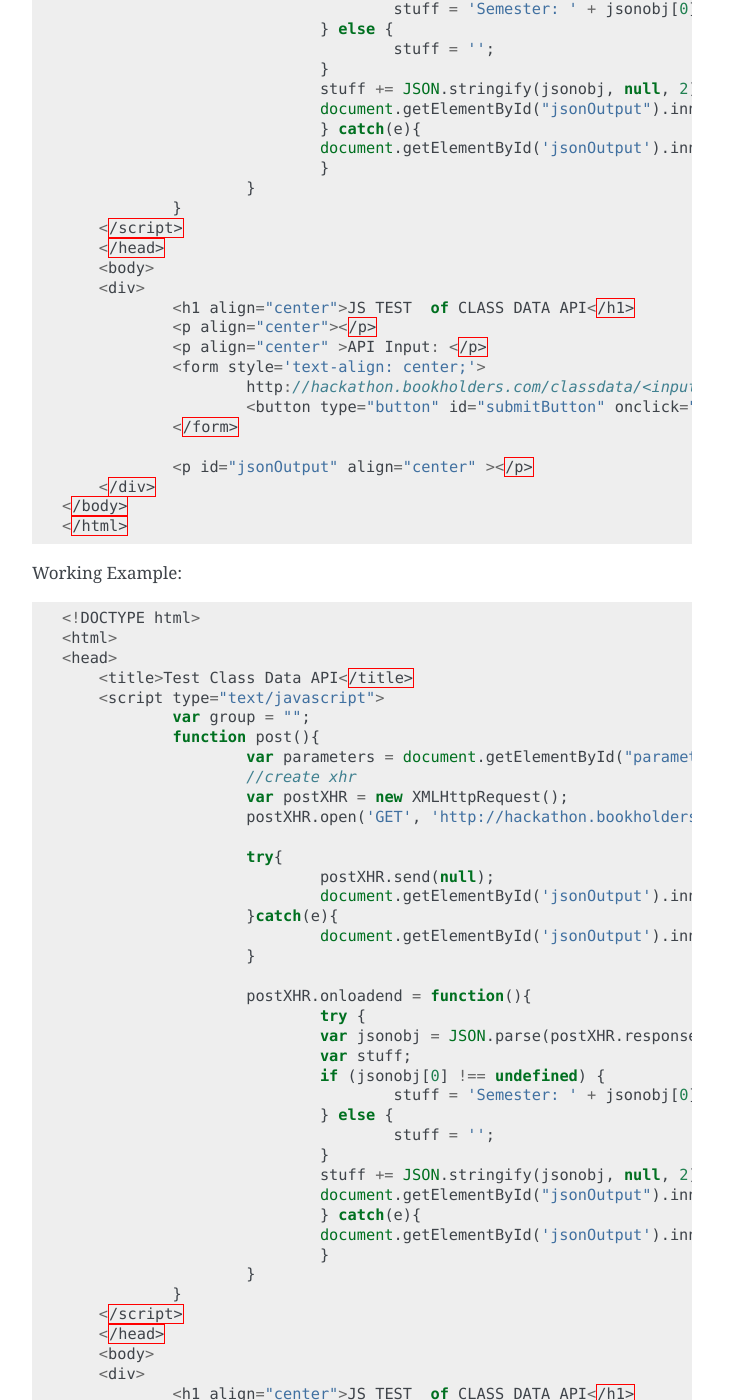
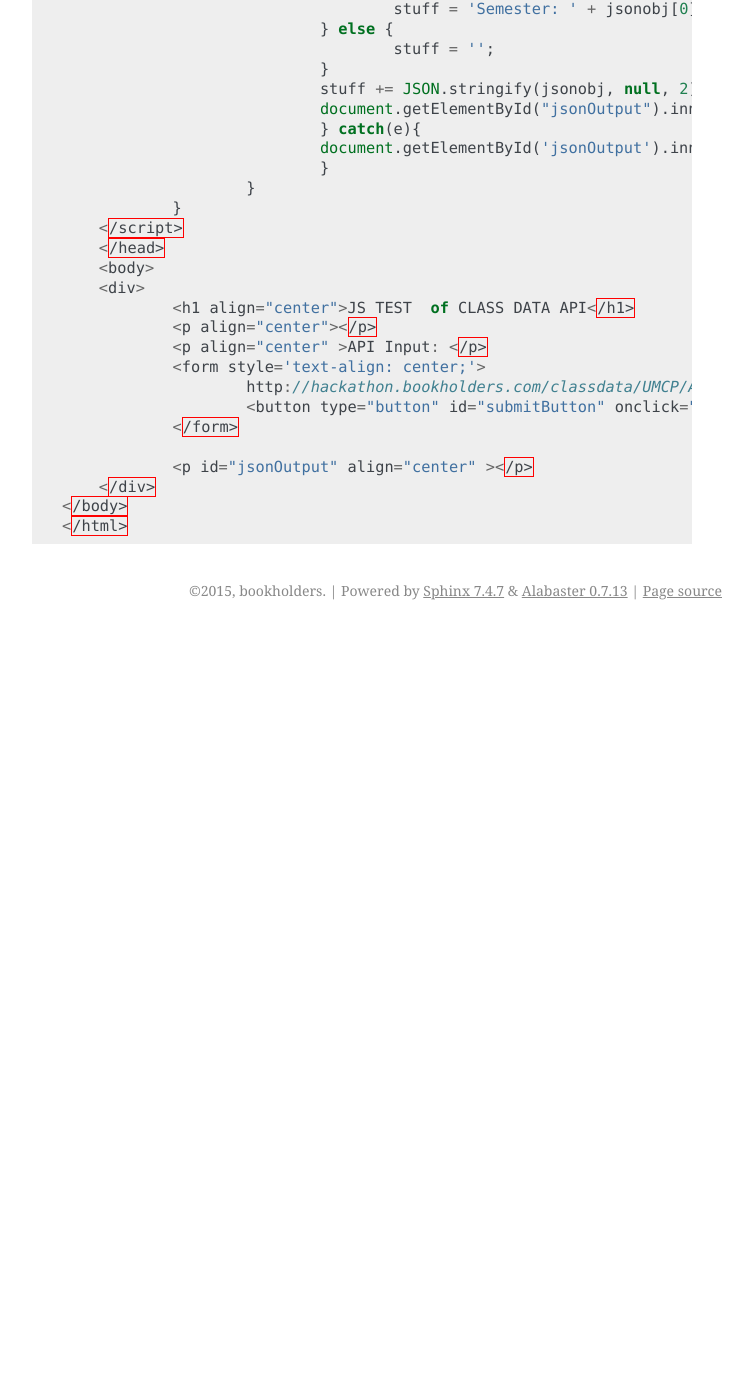
Before and after one commit to bookholders/classdataapi, a Sphinx documentation site: the page built from docs/js.rst, in a window 1280 px wide and 1400 px high, scrolled down 684 px. Shown: the whole window, without its empty margins (388-1141 px from the left). Built offline with Sphinx 7.4.7, drawn with Linux system fonts in a browser that asks for light colours; after the commit the page ends 1314 px from its top, so only the background shows below that; some of the changed text lies outside the part shown.

Commit message:
Update js.rst

```diff
--- a/docs/js.rst
+++ b/docs/js.rst
@@ -50,7 +50,7 @@
 		<p align="center"></p>
 		<p align="center" >API Input: </p>
 		<form style='text-align: center;'>
-			http://hackathon.bookholders.com/classdata/<input type="text" id="parameters" name="parameters" onkeydown="if (event.keyCode == 13) { post(); return false; }"><br/>
+			http://hackathon.bookholders.com/classdata/UMCP/AASP<input type="text" id="parameters" name="parameters" onkeydown="if (event.keyCode == 13) { post(); return false; }"><br/>
 			<button type="button" id="submitButton" onclick="post()" accesskey="s">Submit</button>
 		</form>
 
@@ -58,60 +58,3 @@
 	</div>
     </body>
     </html>
-
-
-Working Example:
-
-.. code-block:: javascript
-
-    <!DOCTYPE html>
-    <html>
-    <head>
-	<title>Test Class Data API</title>
-	<script type="text/javascript">
-		var group = "";
-		function post(){
-			var parameters = document.getElementById("parameters").value;
-			//create xhr
-			var postXHR = new XMLHttpRequest();
-			postXHR.open('GET', 'http://hackathon.bookholders.com/classdata/UMCP/AASP' + parameters, true);
-
-			try{
-				postXHR.send(null);
-				document.getElementById('jsonOutput').innerHTML = "Loading...";
-			}catch(e){
-				document.getElementById('jsonOutput').innerHTML = "Error Exception: "+e;
-			}
-
-			postXHR.onloadend = function(){
-				try {
-				var jsonobj = JSON.parse(postXHR.response);
-				var stuff;
-				if (jsonobj[0] !== undefined) {
-					stuff = 'Semester: ' + jsonobj[0].semester + '</br>';
-				} else {
-					stuff = '';
-				}
-				stuff += JSON.stringify(jsonobj, null, 2) ;
-				document.getElementById("jsonOutput").innerHTML = stuff;
-				} catch(e){
-				document.getElementById('jsonOutput').innerHTML = "Error Exception: "+e;
-				}
-			}
-		}
-	</script>
-	</head>
-	<body>
-	<div>
-		<h1 align="center">JS TEST  of CLASS DATA API</h1>
-		<p align="center"></p>
-		<p align="center" >API Input: </p>
-		<form style='text-align: center;'>
-			http://hackathon.bookholders.com/classdata/<input type="text" id="parameters" name="parameters" onkeydown="if (event.keyCode == 13) { post(); return false; }"><br/>
-			<button type="button" id="submitButton" onclick="post()" accesskey="s">Submit</button>
-		</form>
-
-		<p id="jsonOutput" align="center" ></p>
-	</div>
-    </body>
-    </html>
```
